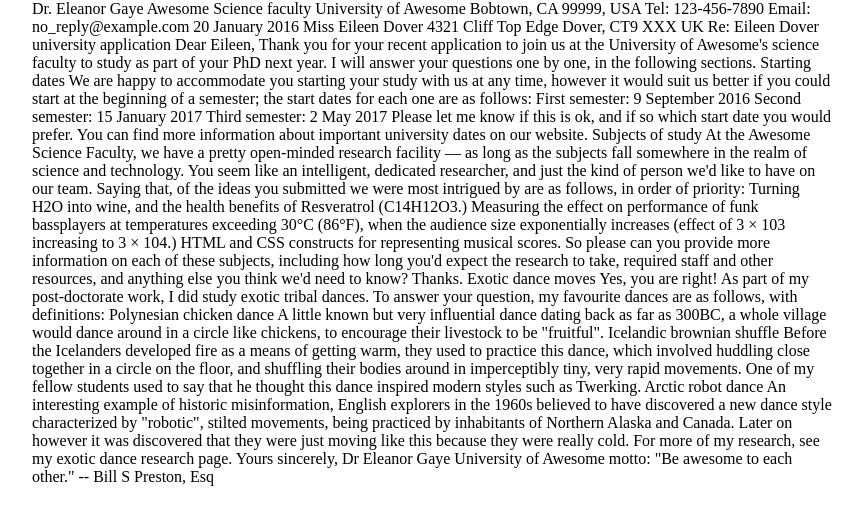
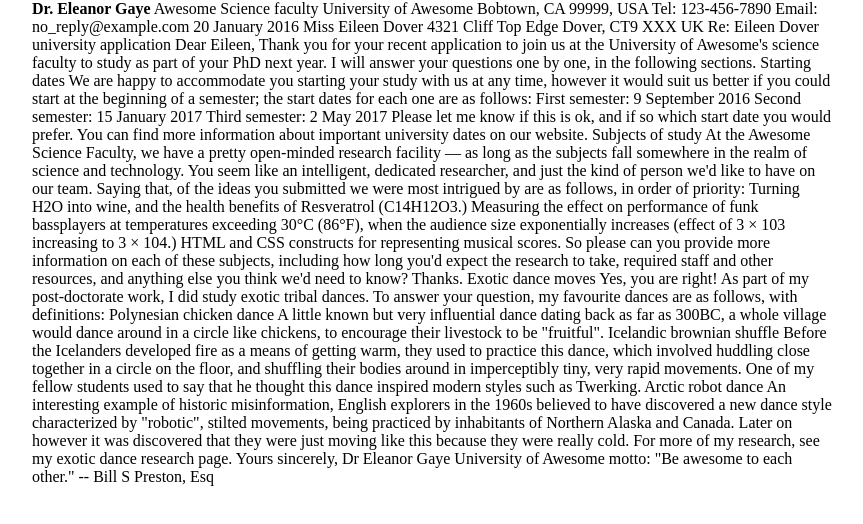
Before and after one commit to Kenyalvaresgt/letter-markup, a plain HTML site: page index.html in a window 1280 px wide. Shown: the whole page, without its empty margins (208-1071 px from the left). Drawn offline with Linux system fonts and the light colour scheme.

Commit message:
cl
strong title

```diff
--- a/index.html
+++ b/index.html
@@ -35,7 +35,7 @@
       </style>
   </head>
   <body>
-Dr. Eleanor Gaye
+      <strong>Dr. Eleanor Gaye</strong>
 Awesome Science faculty
 University of Awesome
 Bobtown, CA 99999,
```
